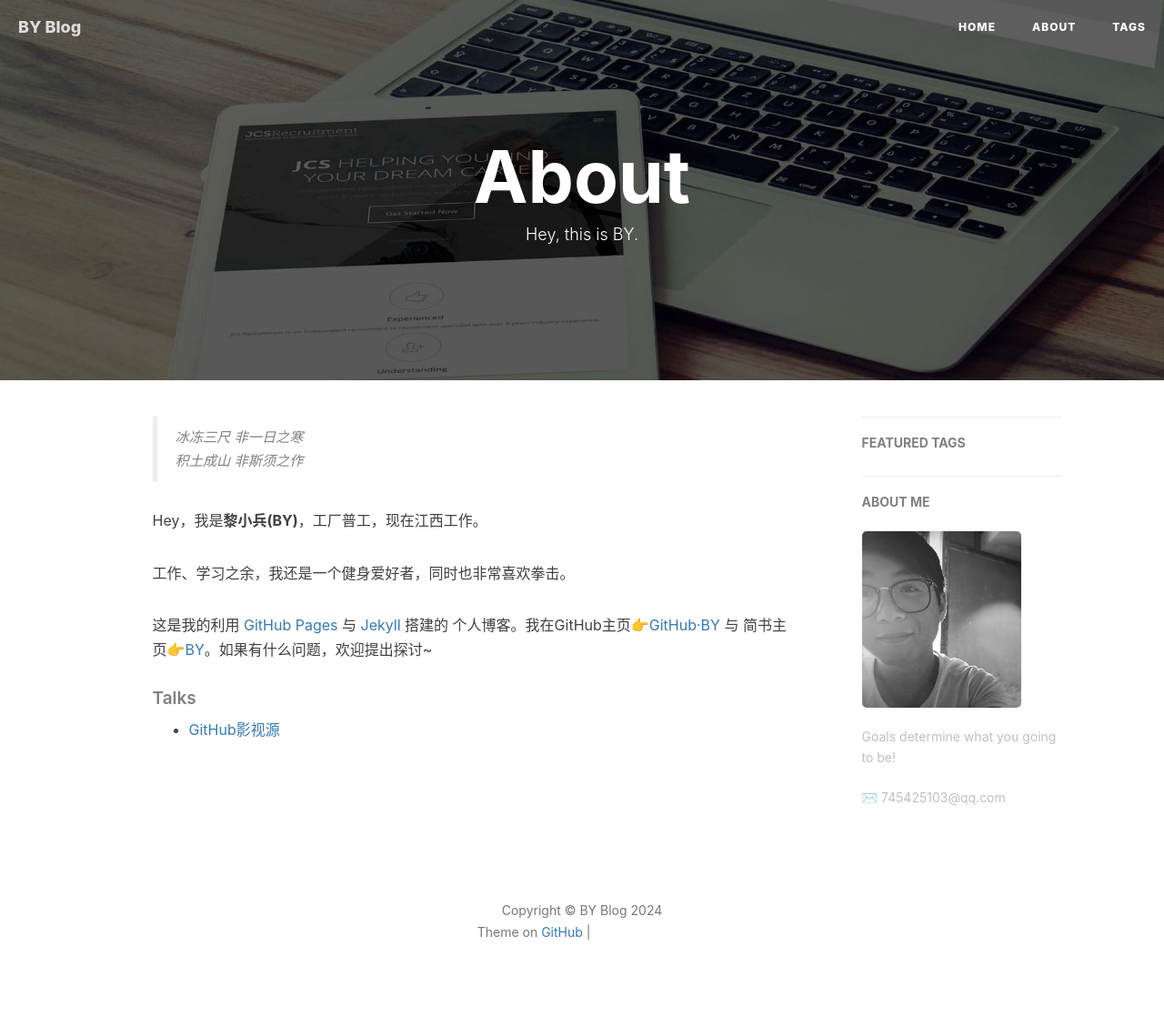
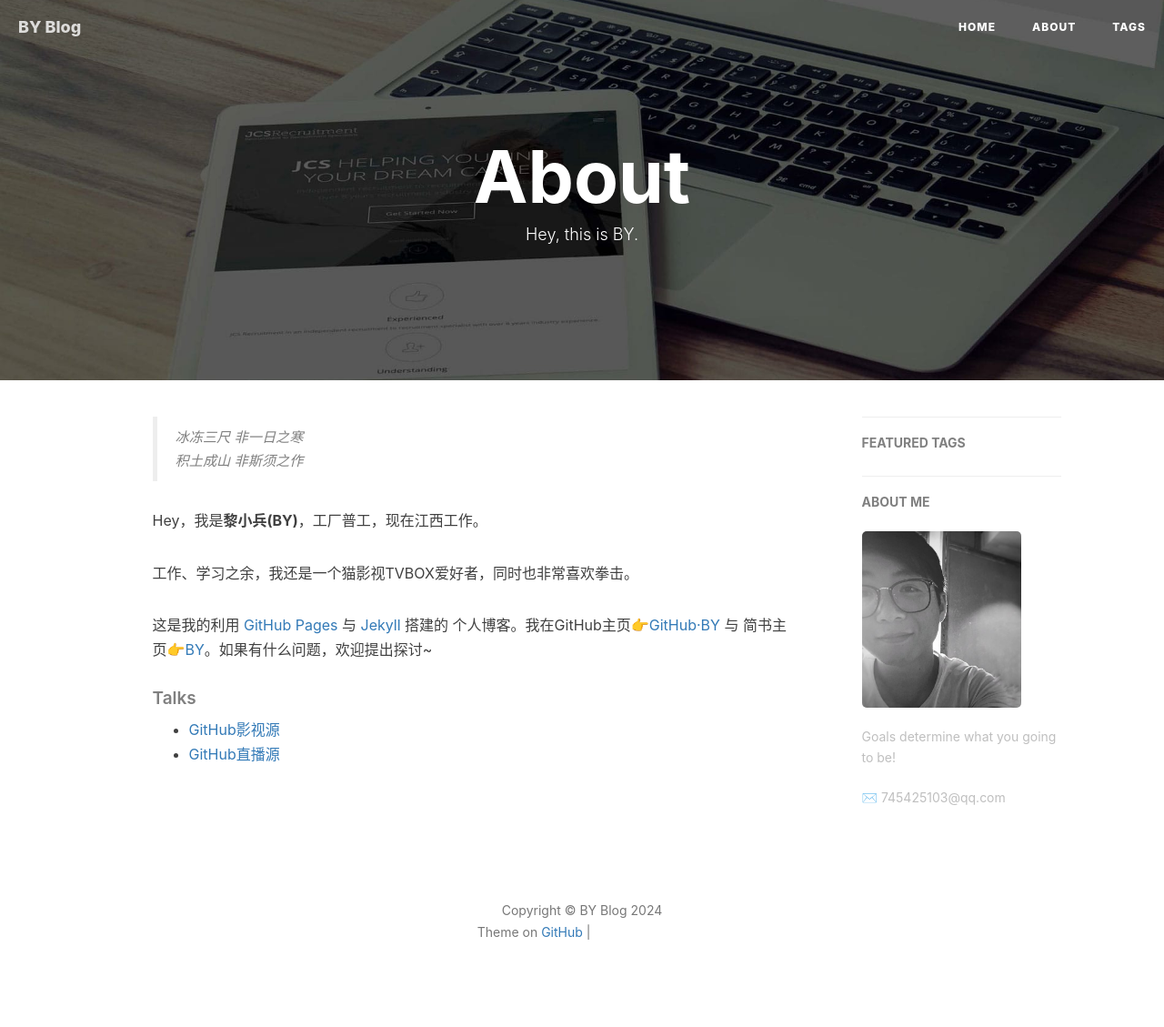
Before and after one commit to leexuben/leexuben.github.io, a Jekyll site: the page built from about.html, in a window 1280 px wide. Shown: the whole page at 91% size. Built offline with Jekyll 4.4.1, drawn with Linux system fonts in a browser that asks for light colours; nearby versions of some CDN libraries; comment, search, counter and statistics services are not loaded; grey boxes are pictures that could not be loaded.

Commit message:
Update about.html

```diff
--- a/about.html
+++ b/about.html
@@ -20,7 +20,7 @@ header-img: "img/post-bg-rwd.jpg"
 
     <p>Hey，我是<strong>黎小兵(BY)</strong>，工厂普工，现在江西工作。</p>
 
-    <p>工作、学习之余，我还是一个健身爱好者，同时也非常喜欢拳击。</p>
+    <p>工作、学习之余，我还是一个猫影视TVBOX爱好者，同时也非常喜欢拳击。</p>
 
     <p>这是我的利用 <a href="https://pages.github.com/">GitHub Pages</a> 与 <a href="http://jekyll.com.cn/">Jekyll</a> 搭建的 个人博客。我在GitHub主页<a href="https://github.com/leexuben">👉GitHub·BY</a> 与 简书主页<a href="https://http://www.jianshu.com/u/e71990ada2fd">👉BY</a>。如果有什么问题，欢迎提出探讨~</p>
 
@@ -30,6 +30,7 @@ header-img: "img/post-bg-rwd.jpg"
 
     <ul>
         <li><a href="https://leexuben.github.io/L2.json">GitHub影视源</a></li>
+        <li><a href="https://leexuben.github.io/iptv.html">GitHub直播源</a></li>
     </ul>
 </div>
 
```
